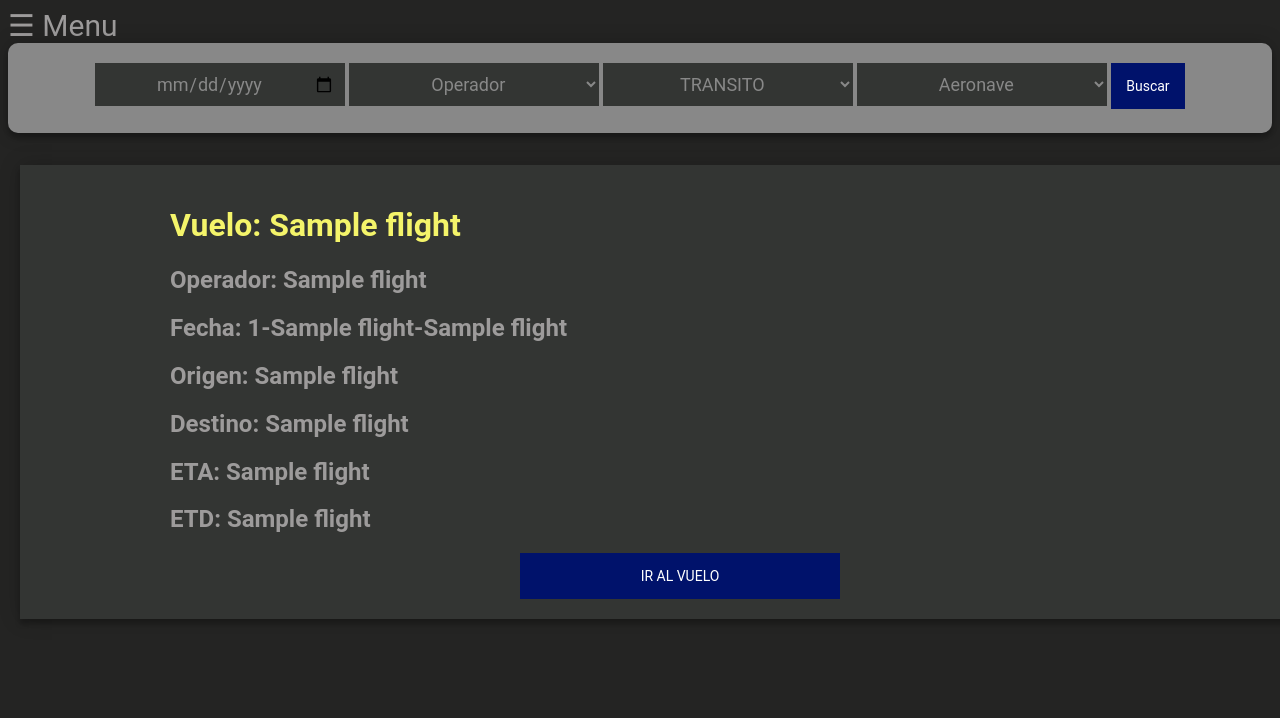
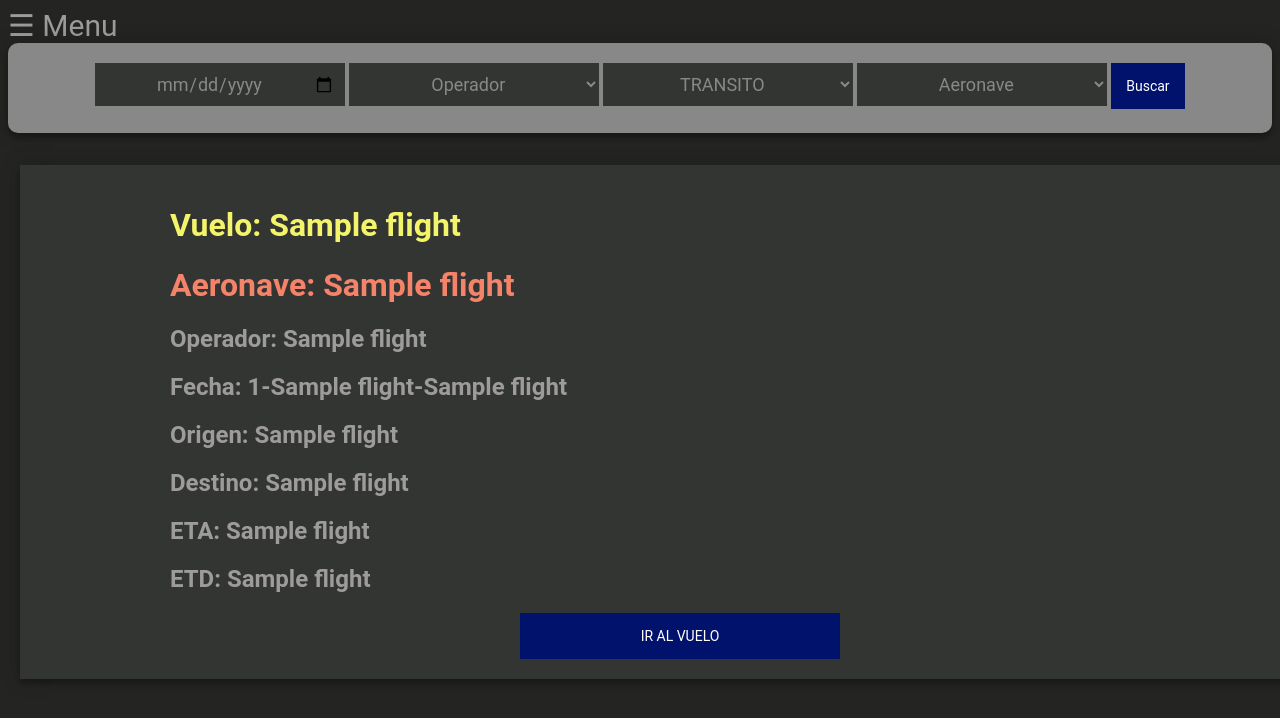
Before and after one commit to programadorL/apeoa-laats, a Flask app: template templates/flights.html in a window 1280 px wide; the page is wider, and only the part inside the window is pictured. Shown: the top 718 px of that part. Run offline with Flask 2, Linux system fonts and the light colour scheme; the template is opened without the code that fills it: most values are stand-ins (such as "Sample title", 1, 10 or a date in 2020); some libraries are stand-ins or nearby versions.

Commit message:
aircraft info added to flight card in flights page

```diff
--- a/templates/flights.html
+++ b/templates/flights.html
@@ -60,12 +60,13 @@
                         <td colspan="1">
                             <div class="flight-panel">
                                 <h1 style="color: rgb(244, 244, 106);">Vuelo: {{flight[7]}}</h1>
+                                <h1 style="color: rgb(244, 131, 106);">Aeronave: {{flight[10]}}</h1>
                                 <h2>Operador: {{flight[8]}}</h2>
                                 <h2>Fecha: {{flight[0]}}-{{flight[1]}}-{{flight[2]}}</h2>
                                 <h2>Origen: {{flight[3]}}</h2>
                                 <h2>Destino: {{flight[4]}}</h2>
                                 <h2>ETA: {{flight[5]}}</h2>
-                                <h2>ETD: {{flight[5]}}</h2>
+                                <h2>ETD: {{flight[6]}}</h2>
                                 <form class="flight-form">
                                     <button>Ir al vuelo</button>
                                 </form>
```
